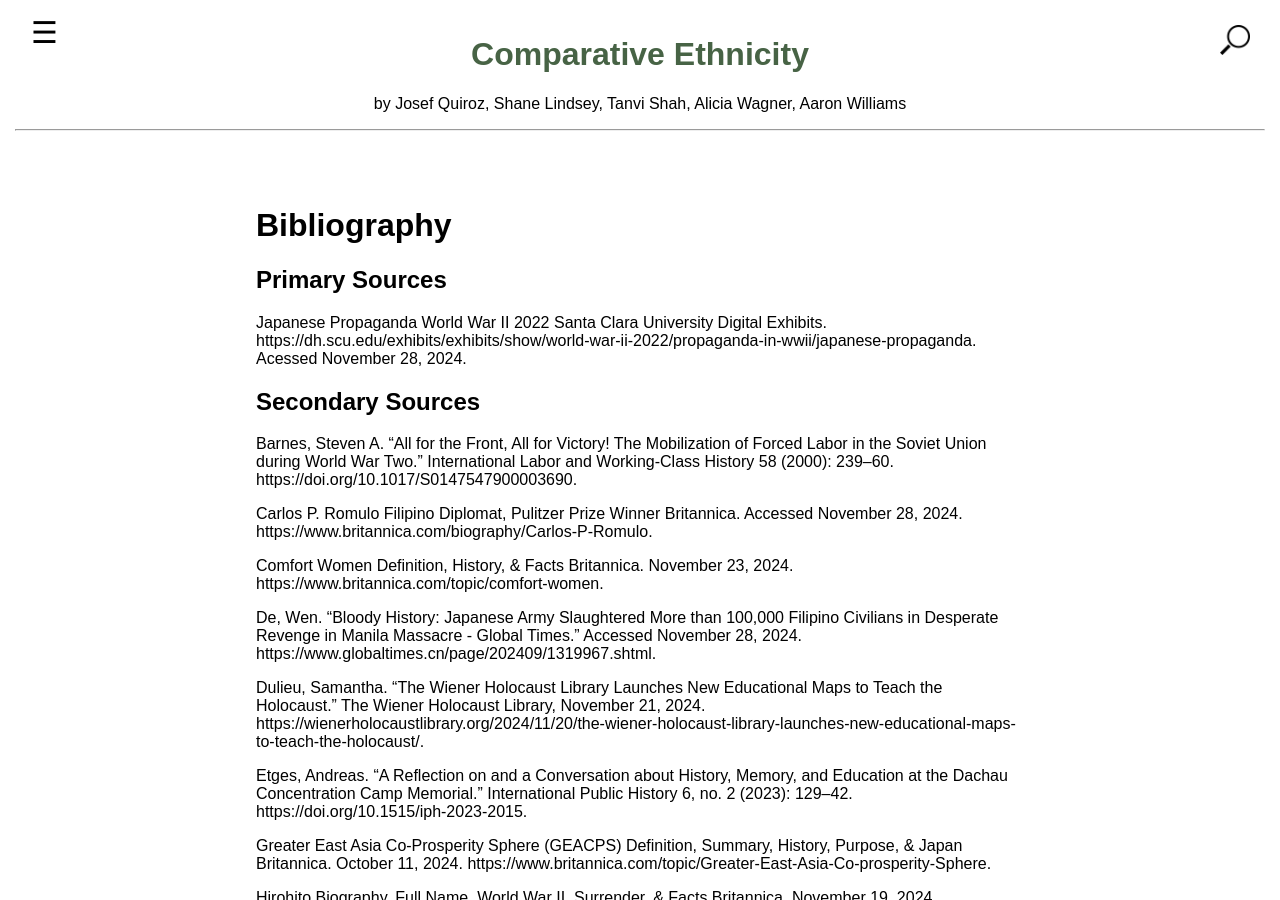
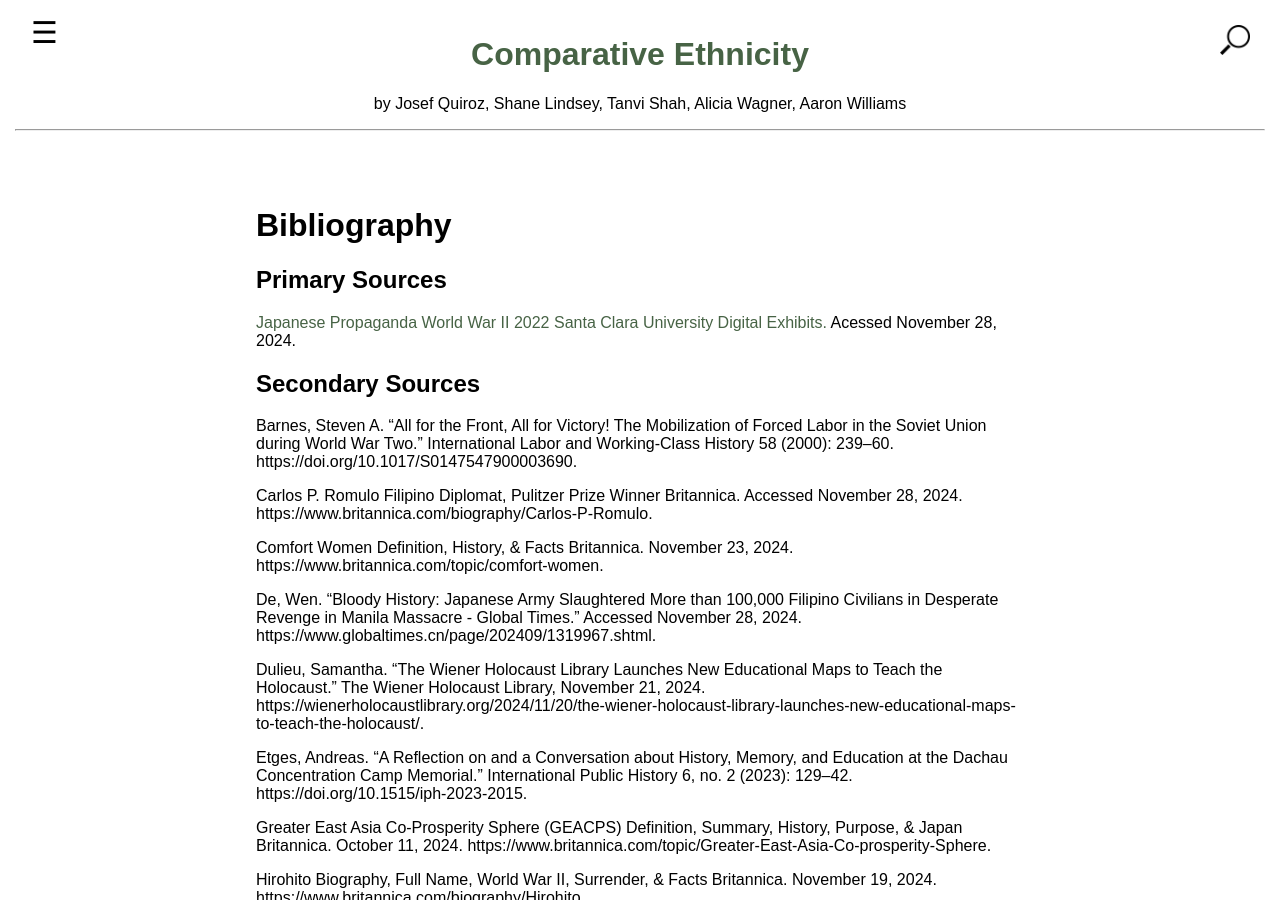
Before and after one commit to tshah93/ShahTanviAMH3931, a Jekyll site: the page built from 005_bibliography.md, in a window 1280 px wide and 900 px high. Built offline with Jekyll 4.4.1, drawn with Linux system fonts in a browser that asks for light colours.

Commit message:
Update 005_bibliography.md

```diff
--- a/005_bibliography.md
+++ b/005_bibliography.md
@@ -7,7 +7,7 @@ number: 5
 # Bibliography
 
 ## Primary Sources
-Japanese Propaganda  World War II 2022  Santa Clara University Digital Exhibits. https://dh.scu.edu/exhibits/exhibits/show/world-war-ii-2022/propaganda-in-wwii/japanese-propaganda. Acessed November 28, 2024.
+[Japanese Propaganda  World War II 2022  Santa Clara University Digital Exhibits.]( https://dh.scu.edu/exhibits/exhibits/show/world-war-ii-2022/propaganda-in-wwii/japanese-propaganda.) Acessed November 28, 2024.
 
 ## Secondary Sources
 
```
